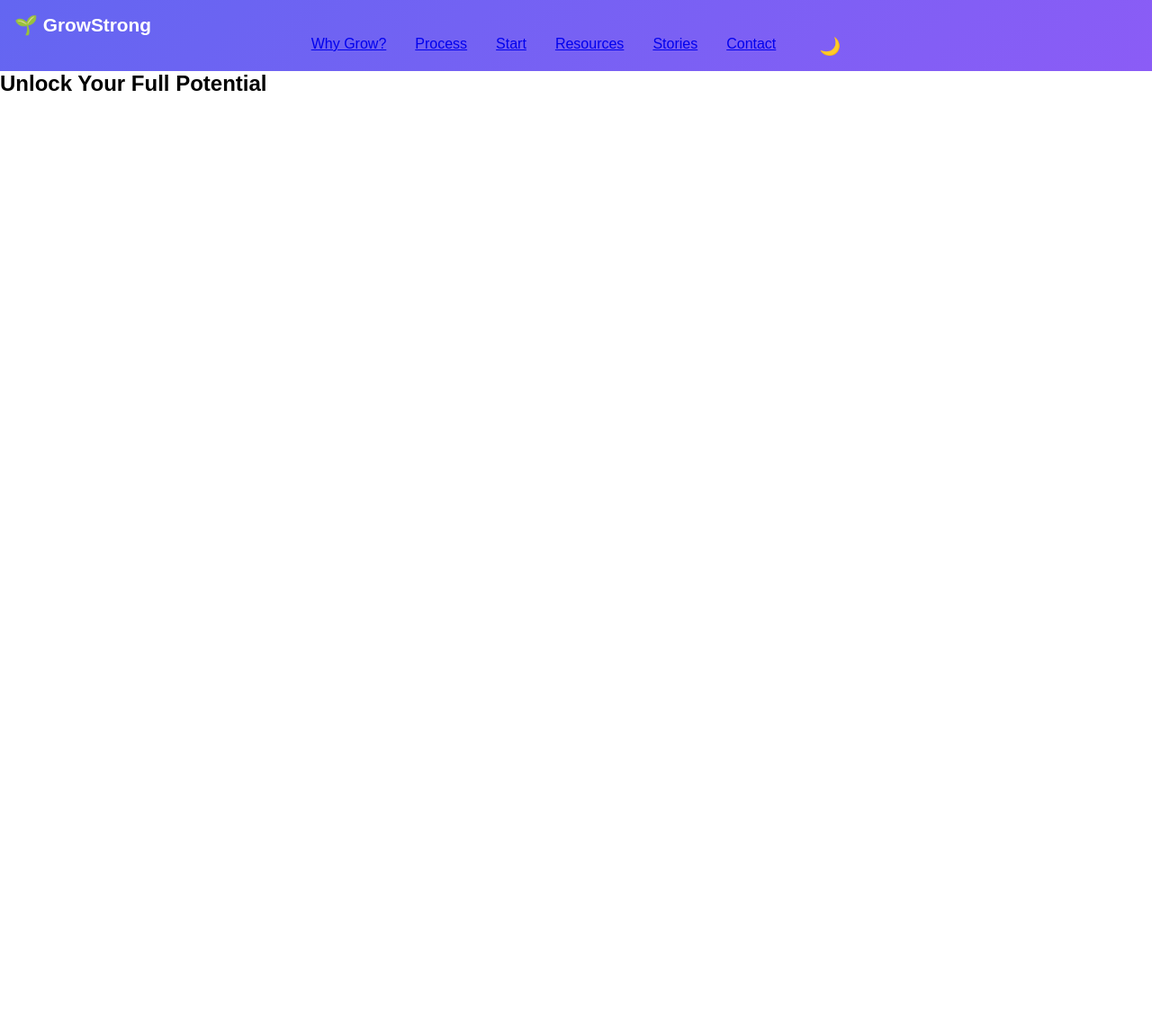
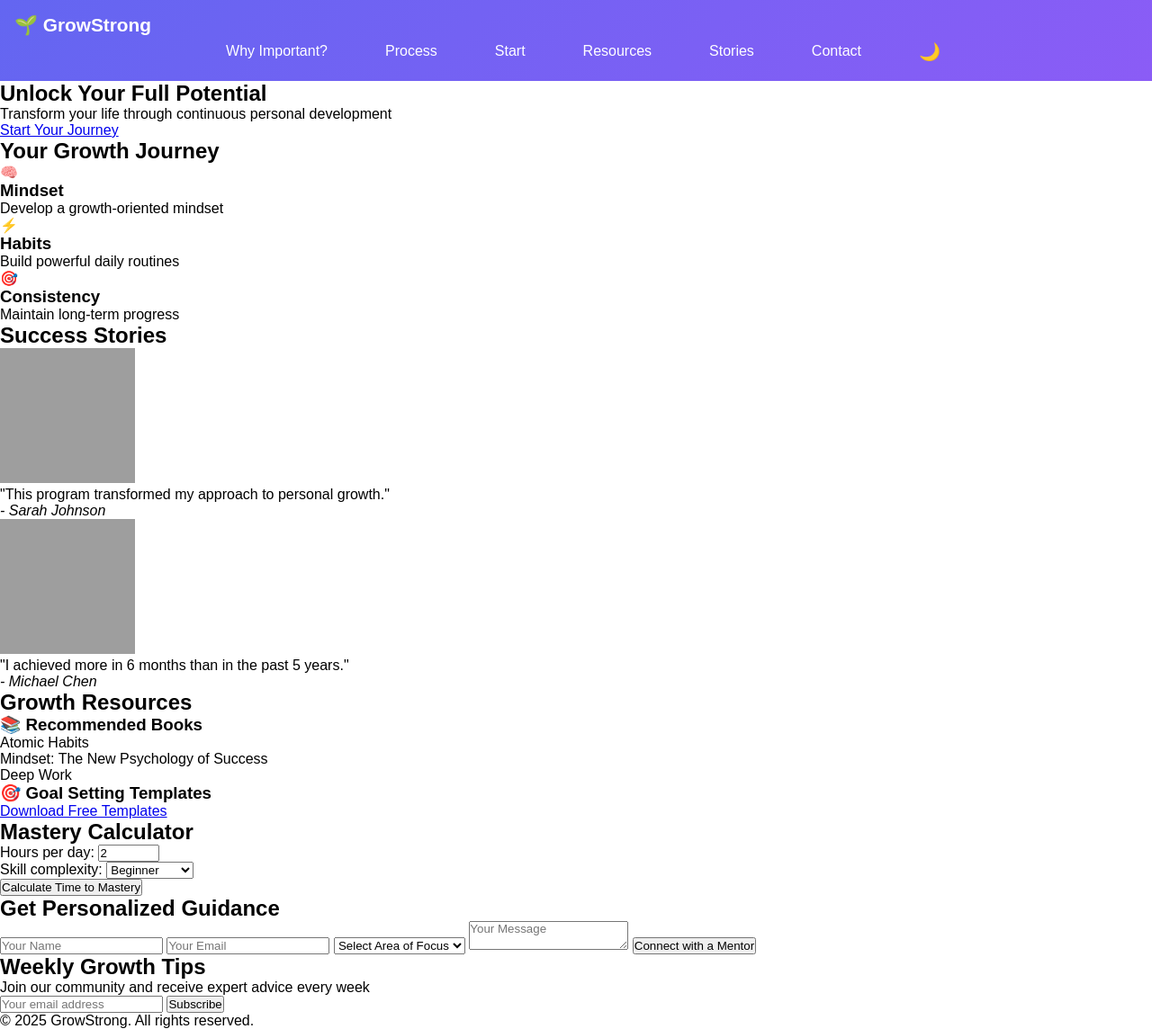
Before and after one commit to Mandela362/PersonalDevelopment, a plain HTML site: page index.html in a window 1280 px wide. Shown: the whole page at 90% size. Before the commit the page ends 800 px from the top, so only its background shows below. Drawn offline with Linux system fonts and the light colour scheme; grey boxes are pictures that could not be loaded.

Commit message:
Update index.html

```diff
--- a/index.html
+++ b/index.html
@@ -11,16 +11,135 @@
     <nav class="navbar">
         <a href="index.html" class="brand">🌱 GrowStrong</a>
         <div class="nav-links">
-            <a href="why.html">Why Grow?</a>
-            <a href="process.html">Process</a>
-            <a href="step1.html">Start</a>
-            <a href="resources.html">Resources</a>
-            <a href="testimonials.html">Stories</a>
-            <a href="contact.html">Contact</a>
-            <button id="darkModeToggle">🌙</button>
+            <a href="importance.html" class="nav-link">Why Important?</a>
+            <a href="process.html" class="nav-link">Process</a>
+            <a href="step1.html" class="nav-link">Start</a>
+            <a href="resources.html" class="nav-link">Resources</a>
+            <a href="testimonials.html" class="nav-link">Stories</a>
+            <a href="contact.html" class="nav-link">Contact</a>
+            <button id="darkModeToggle" title="Toggle dark mode">🌙</button>
         </div>
     </nav>
 
     <!-- Feature 2: Hero Section with Animated CTA -->
     <section class="hero">
-        <h1>Unlock Your Full Potential</h1
+        <h1>Unlock Your Full Potential</h1>
+        <p class="hero-text">Transform your life through continuous personal development</p>
+        <a href="step1.html" class="cta-button">Start Your Journey</a>
+    </section>
+
+    <!-- Feature 3: Progress Tracker -->
+    <section class="progress-tracker">
+        <h2>Your Growth Journey</h2>
+        <div class="phases">
+            <div class="phase">
+                <div class="phase-icon">🧠</div>
+                <h3>Mindset</h3>
+                <p>Develop a growth-oriented mindset</p>
+            </div>
+            <div class="phase">
+                <div class="phase-icon">⚡</div>
+                <h3>Habits</h3>
+                <p>Build powerful daily routines</p>
+            </div>
+            <div class="phase">
+                <div class="phase-icon">🎯</div>
+                <h3>Consistency</h3>
+                <p>Maintain long-term progress</p>
+            </div>
+        </div>
+    </section>
+
+    <!-- Feature 4: Testimonials -->
+    <section class="testimonials">
+        <h2>Success Stories</h2>
+        <div class="testimonial-cards">
+            <div class="testimonial">
+                <img src="https://i.pravatar.cc/150?img=1" alt="Sarah" class="testimonial-image">
+                <p>"This program transformed my approach to personal growth."</p>
+                <cite>- Sarah Johnson</cite>
+            </div>
+            <div class="testimonial">
+                <img src="https://i.pravatar.cc/150?img=2" alt="Michael" class="testimonial-image">
+                <p>"I achieved more in 6 months than in the past 5 years."</p>
+                <cite>- Michael Chen</cite>
+            </div>
+        </div>
+    </section>
+
+    <!-- Feature 5: Resource Library -->
+    <section class="resources">
+        <h2>Growth Resources</h2>
+        <div class="resource-grid">
+            <div class="resource-card">
+                <h3>📚 Recommended Books</h3>
+                <ul>
+                    <li>Atomic Habits</li>
+                    <li>Mindset: The New Psychology of Success</li>
+                    <li>Deep Work</li>
+                </ul>
+            </div>
+            <div class="resource-card">
+                <h3>🎯 Goal Setting Templates</h3>
+                <a href="#" class="download-btn">Download Free Templates</a>
+            </div>
+        </div>
+    </section>
+
+    <!-- Feature 6: Skill Calculator -->
+    <section class="calculator">
+        <h2>Mastery Calculator</h2>
+        <div class="calculator-container">
+            <div class="input-group">
+                <label for="hours-per-day">Hours per day:</label>
+                <input type="number" id="hours-per-day" min="0.5" max="12" step="0.5" value="2">
+            </div>
+            <div class="input-group">
+                <label for="skill-complexity">Skill complexity:</label>
+                <select id="skill-complexity">
+                    <option value="beginner">Beginner</option>
+                    <option value="intermediate">Intermediate</option>
+                    <option value="advanced">Advanced</option>
+                </select>
+            </div>
+            <button onclick="calculateMastery()" class="calc-btn">Calculate Time to Mastery</button>
+            <div id="result" class="calculator-result"></div>
+        </div>
+    </section>
+
+    <!-- Feature 7: Contact Section -->
+    <section class="contact">
+        <h2>Get Personalized Guidance</h2>
+        <div class="contact-container">
+            <form id="mentorForm" class="contact-form">
+                <input type="text" placeholder="Your Name" required>
+                <input type="email" placeholder="Your Email" required>
+                <select required>
+                    <option value="">Select Area of Focus</option>
+                    <option value="mindset">Mindset</option>
+                    <option value="habits">Habits</option>
+                    <option value="goals">Goal Setting</option>
+                </select>
+                <textarea placeholder="Your Message" required></textarea>
+                <button type="submit" class="submit-btn">Connect with a Mentor</button>
+            </form>
+        </div>
+    </section>
+
+    <!-- Feature 8: Newsletter Signup -->
+    <section class="newsletter">
+        <h2>Weekly Growth Tips</h2>
+        <p>Join our community and receive expert advice every week</p>
+        <form class="newsletter-form">
+            <input type="email" placeholder="Your email address" required>
+            <button type="submit">Subscribe</button>
+        </form>
+    </section>
+
+    <footer>
+        <p>&copy; 2025 GrowStrong. All rights reserved.</p>
+    </footer>
+
+    <script src="script.js"></script>
+</body>
+</html>
```
